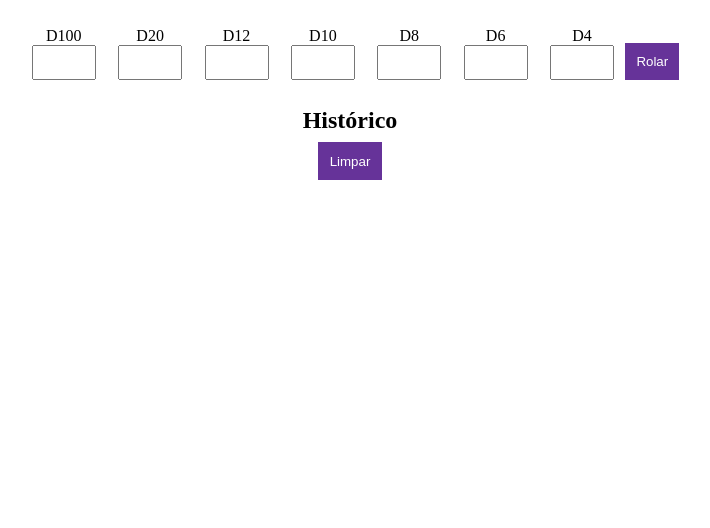
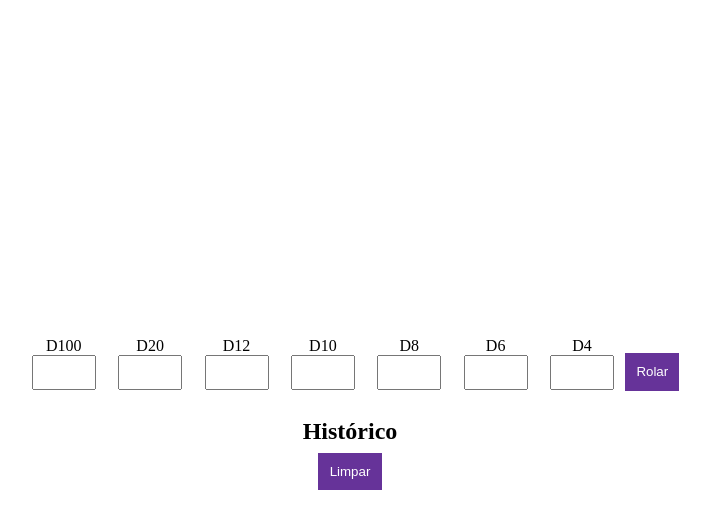
Before and after one commit to nanocarvalho/dice-app-study, a plain HTML site: page index.html in a window 1280 px wide. Shown: the whole page, without its empty margins (290-1000 px from the left). Drawn offline with Linux system fonts and the light colour scheme.

Commit message:
I forgot the desktop mode hahaha

```diff
--- a/css/main.css
+++ b/css/main.css
@@ -79,3 +79,9 @@ li {
 .history-container button {
     margin-top: 0.5rem;
 }
+
+@media (min-width: 768px) {
+    body {
+        justify-content: center;
+    }
+}
```
